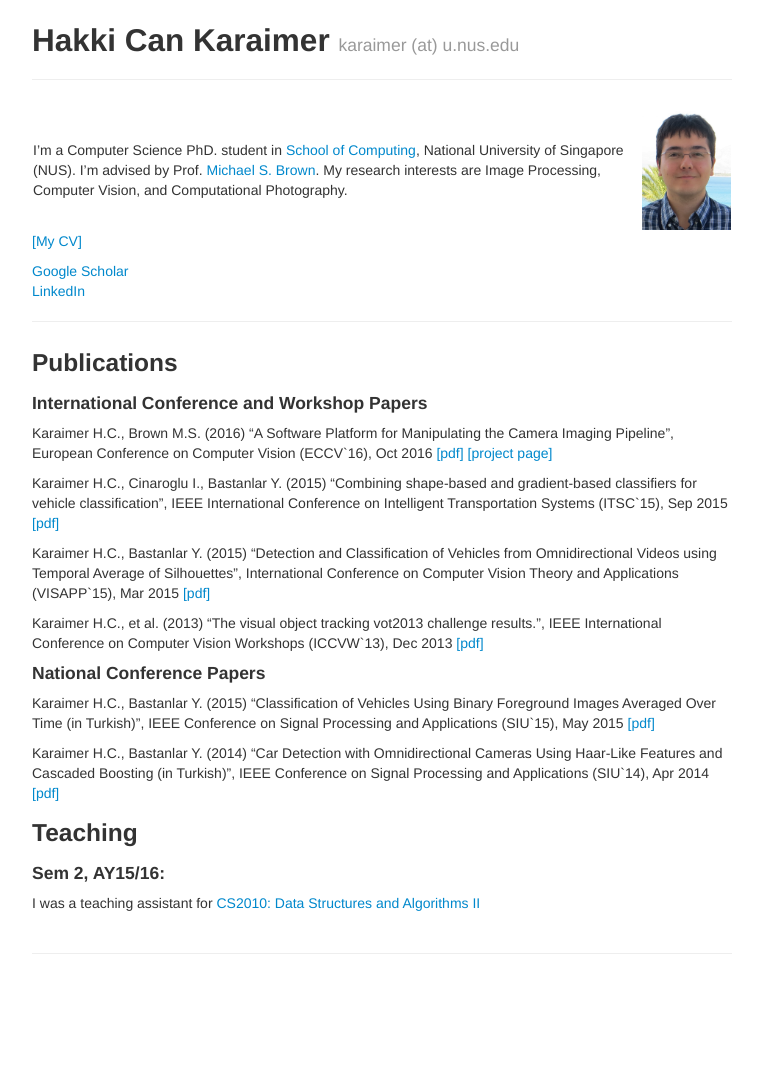
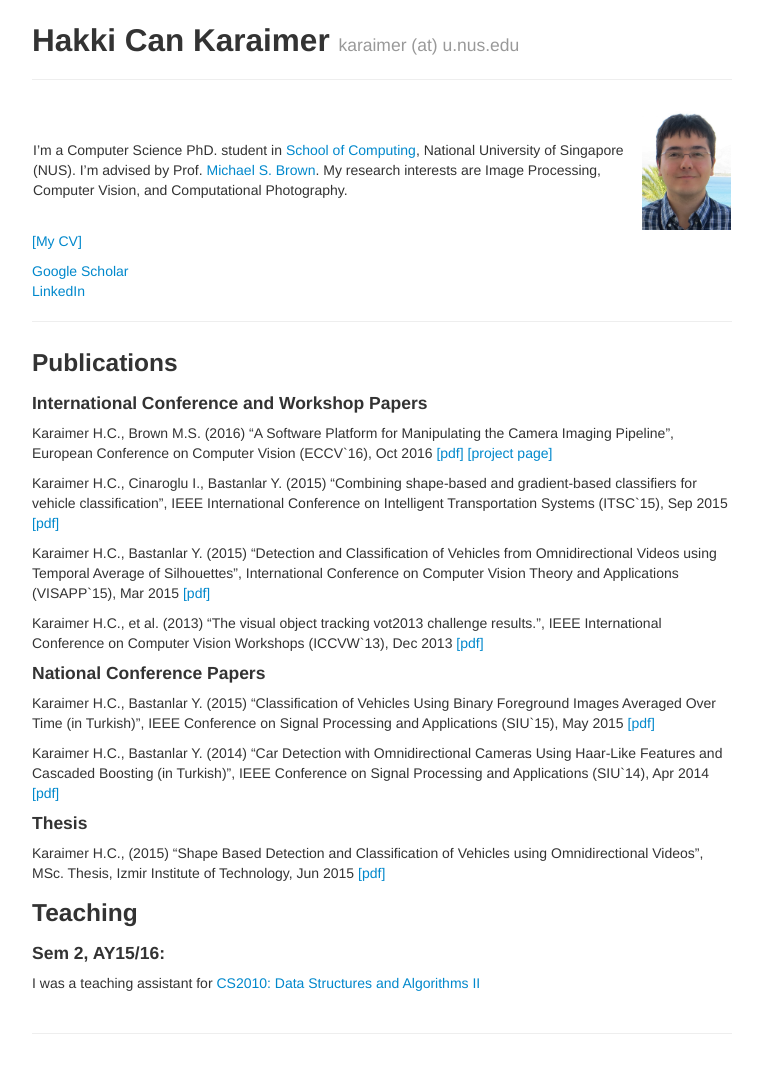
Before and after one commit to karaimer/karaimer.github.io, a Jekyll site: the page built from index.md, in a window 1280 px wide. Shown: the whole page, without its empty margins (258-1021 px from the left). Built offline with Jekyll 4.4.1, drawn with Linux system fonts in a browser that asks for light colours; before the commit the page ends 985 px from its top, so only the background shows below that.

Commit message:
papers are added

```diff
--- a/index.md
+++ b/index.md
@@ -23,17 +23,21 @@
 
 Karaimer H.C., Brown M.S.  (2016) "A Software Platform for Manipulating the Camera Imaging Pipeline", European Conference on Computer Vision (ECCV`16),  Oct 2016 [[pdf]](/paper/karaimer_brown_eccv16.pdf) [[project page]](https://karaimer.github.io/camera-pipeline)
 
-Karaimer H.C., Cinaroglu I., Bastanlar Y.  (2015) "Combining shape-based and gradient-based classifiers for vehicle classification", IEEE International Conference on Intelligent Transportation Systems (ITSC`15), Sep 2015 [[pdf]](/paper/null.pdf)
+Karaimer H.C., Cinaroglu I., Bastanlar Y.  (2015) "Combining shape-based and gradient-based classifiers for vehicle classification", IEEE International Conference on Intelligent Transportation Systems (ITSC`15), Sep 2015 [[pdf]](/paper/Karaimer_et_al_ITSC15.pdf)
 
-Karaimer H.C., Bastanlar Y.  (2015) "Detection and Classification of Vehicles from Omnidirectional Videos using Temporal Average of Silhouettes", International Conference on Computer Vision Theory and Applications (VISAPP`15), Mar 2015 [[pdf]](/paper/null.pdf)
+Karaimer H.C., Bastanlar Y.  (2015) "Detection and Classification of Vehicles from Omnidirectional Videos using Temporal Average of Silhouettes", International Conference on Computer Vision Theory and Applications (VISAPP`15), Mar 2015 [[pdf]](/paper/Karaimer_Bastanlar_VISAPP15.pdf)
 
-Karaimer H.C., et al.  (2013) "The visual object tracking vot2013 challenge results.", IEEE International Conference on Computer Vision Workshops (ICCVW`13), Dec 2013 [[pdf]](/paper/null.pdf)
+Karaimer H.C., et al.  (2013) "The visual object tracking vot2013 challenge results.", IEEE International Conference on Computer Vision Workshops (ICCVW`13), Dec 2013 [[pdf]](http://www.cv-foundation.org//openaccess/content_iccv_workshops_2013/W03/papers/Kristan_The_Visual_Object_2013_ICCV_paper.pdf)
 
 #### National Conference Papers
 
-Karaimer H.C., Bastanlar Y.  (2015) "Classification of Vehicles Using Binary Foreground Images Averaged Over Time (in Turkish)", IEEE Conference on Signal Processing and Applications (SIU`15), May 2015 [[pdf]](/paper/null.pdf)
+Karaimer H.C., Bastanlar Y.  (2015) "Classification of Vehicles Using Binary Foreground Images Averaged Over Time (in Turkish)", IEEE Conference on Signal Processing and Applications (SIU`15), May 2015 [[pdf]](/paper/Karaimer_Bastanlar_SIU2015.pdf)
 
-Karaimer H.C., Bastanlar Y.  (2014) "Car Detection with Omnidirectional Cameras Using Haar-Like Features and Cascaded Boosting (in Turkish)", IEEE Conference on Signal Processing and Applications (SIU`14), Apr 2014 [[pdf]](/paper/null.pdf)
+Karaimer H.C., Bastanlar Y.  (2014) "Car Detection with Omnidirectional Cameras Using Haar-Like Features and Cascaded Boosting (in Turkish)", IEEE Conference on Signal Processing and Applications (SIU`14), Apr 2014 [[pdf]](/paper/Karaimer_Bastanlar_SIU2014.pdf)
+
+#### Thesis
+
+Karaimer H.C.,   (2015) "Shape Based Detection and Classification of Vehicles using Omnidirectional Videos", MSc. Thesis, Izmir Institute of Technology, Jun 2015 [[pdf]](/paper/Karaimer_MSc_Thesis.pdf)
 
 ### Teaching
 
```
Also changed, not shown: 5 other files.
